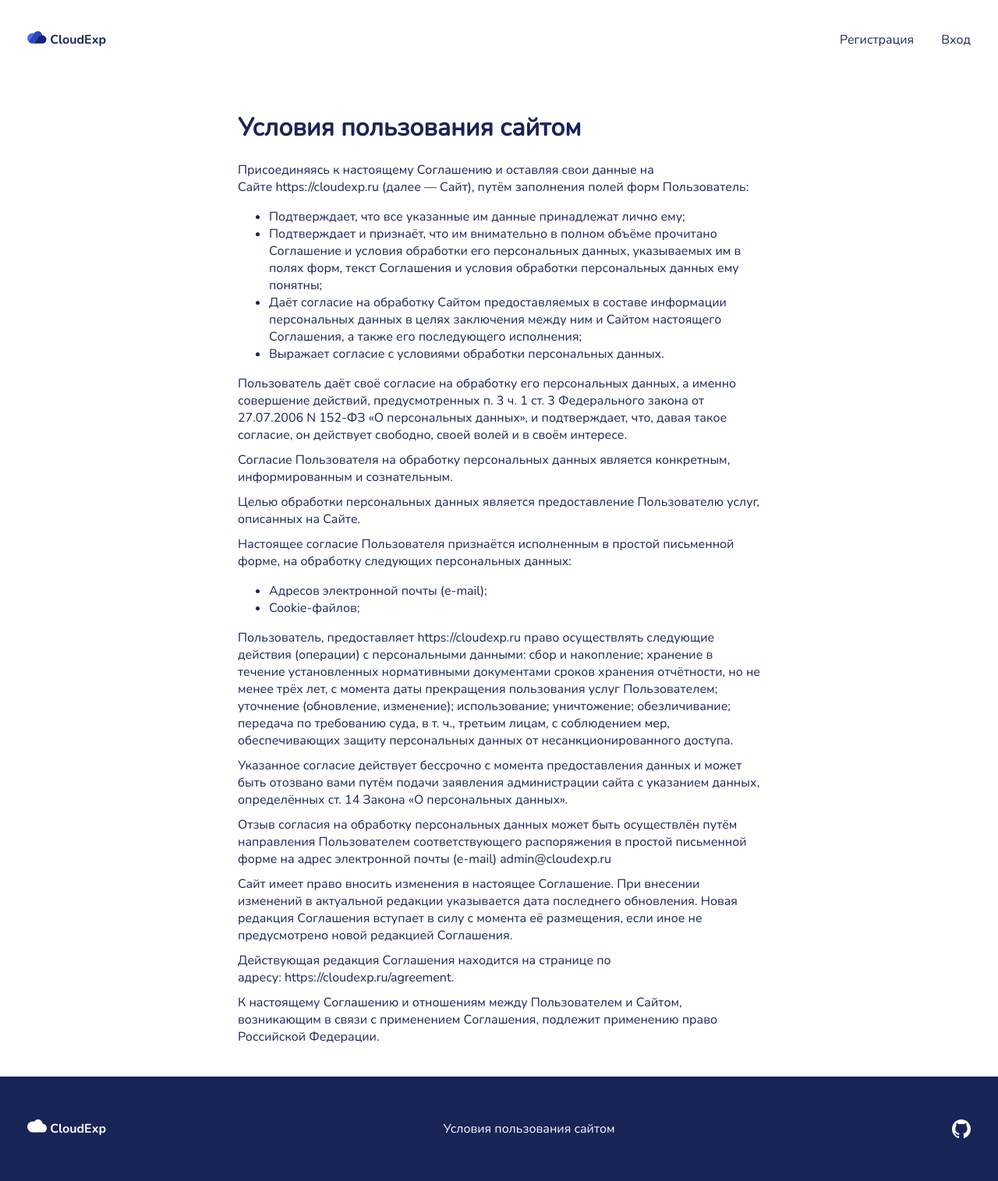
After one commit to Dislate/CloudExp, a Flask app: page /agreement in a window 1280 px wide. The commit adds this page. Shown: the whole page at 78% size. Run offline with Flask 2, Linux system fonts and the light colour scheme; data that the repository does not hold is empty; some libraries are stand-ins or nearby versions; some web fonts are replaced.

```diff
--- a/CloudExp/routes.py
+++ b/CloudExp/routes.py
@@ -1,6 +1,6 @@
 from flask import redirect, url_for, render_template, request, session, flash
 from CloudExp import app, db, bcrypt
-from CloudExp.models import users, languages, parts, chapters, tasks
+from CloudExp.models import users, languages, parts, chapters, tasks, seo
 from CloudExp.forms import RegistrationForm, LoginForm
 from flask_login import login_user, current_user, logout_user
 
@@ -12,6 +12,10 @@ def inject_languages():
 @app.route('/')
 def home():
     return render_template("index.html")
+
+@app.route('/agreement')
+def agreement():
+    return render_template("agreement.html")
 
 @app.route('/admin-panel', methods=['GET', 'POST'])
 def admin_panel():
@@ -46,6 +50,22 @@ def admin_panel():
             db.session.add(newChapter)
             db.session.commit()
             return redirect(url_for('admin_panel'))
+
+        try:
+            keywords = request.form['keywords_chapter']
+            description = request.form['description_chapter']
+        except:
+            pass
+        else:
+            if request.args.get('data_input_chapter'):
+                chapter = chapters.query.filter_by(id_chapter=request.args.get('data_input_chapter')).first()
+            else:
+                chapter = chapters.query.first()
+
+            chapter.seo.keywords = keywords
+            chapter.seo.description = description
+            db.session.commit()
+            return redirect(url_for('admin_panel', data_input_chapter=chapter.id_chapter))
 
         text_chapter = request.form['text_chapter']
         request_chapter = request.args.get('data_input_chapter')
@@ -85,6 +105,12 @@ def admin_panel():
                     obj_chapter = chapters.query.filter_by(id_chapter=data).first()
                 else:
                     obj_chapter = languages.query.first().part_list.first().chapter_list.first()
+
+                if not obj_chapter.seo:
+                    add_seo_chapter = seo(obj_chapter.id_chapter, '', '')
+                    db.session.add(add_seo_chapter)
+                    db.session.commit()
+
                 return render_template('admin-panel.html', langs=languages.query.all(), obj_chapter=obj_chapter, name_page='Админ-панель')
             else:
                 return render_template('admin-panel.html', langs=languages.query.all(), obj_chapter='', name_page='Админ-панель')
--- a/CloudExp/static/style.css
+++ b/CloudExp/static/style.css
@@ -274,7 +286,6 @@ a {
     max-width: 1210px;
     width: 100%;
     margin: 0 auto;
-    padding: 0 20px
 }
 
 header {
@@ -441,6 +452,10 @@ header {
     background-color: #192457;
     color: #fff;
     padding: 40px 0
+}
+
+.footer img {
+    width: 25px;
 }
 
 .footer__content {
@@ -1344,9 +1362,14 @@ input {
     margin-top: -8px
 }
 
-
 .admin-panel-main__btn{
     background: none;
     color: #192457;
 
 }
+
+.agreement__container {
+    max-width: 670px;
+    margin: auto;
+    margin: 80px auto 40px auto;
+}
--- /dev/null
+++ b/CloudExp/templates/agreement.html
@@ -0,0 +1,28 @@
+{% extends 'base.html' %}
+{% block title %}Условия пользования сайтом{% endblock %}
+{% block content %}
+<div class="agreement__container">
+    <h1>Условия пользования сайтом</h1>
+    <p>Присоединяясь к настоящему Соглашению и оставляя свои данные на Сайте https://cloudexp.ru (далее — Сайт), путём заполнения полей форм Пользователь:</p>
+    <ul>
+        <li>Подтверждает, что все указанные им данные принадлежат лично ему;</li>
+        <li>Подтверждает и признаёт, что им внимательно в полном объёме прочитано Соглашение и условия обработки его персональных данных, указываемых им в полях форм, текст Соглашения и условия обработки персональных данных ему понятны;</li>
+        <li>Даёт согласие на обработку Сайтом предоставляемых в составе информации персональных данных в целях заключения между ним и Сайтом настоящего Соглашения, а также его последующего исполнения;</li>
+        <li>Выражает согласие с условиями обработки персональных данных.</li>
+    </ul>
+    <p>Пользователь даёт своё согласие на обработку его персональных данных, а именно совершение действий, предусмотренных п. 3 ч. 1 ст. 3 Федерального закона от 27.07.2006 N 152-ФЗ «О персональных данных», и подтверждает, что, давая такое согласие, он действует свободно, своей волей и в своём интересе.</p>
+    <p>Согласие Пользователя на обработку персональных данных является конкретным, информированным и сознательным.</p>
+    <p>Целью обработки персональных данных является предоставление Пользователю услуг, описанных на Сайте.</p>
+    <p>Настоящее согласие Пользователя признаётся исполненным в простой письменной форме, на обработку следующих персональных данных:</p>
+    <ul>
+        <li>Адресов электронной почты (e-mail);</li>
+        <li>Cookie-файлов;</li>
+    </ul>
+    <p>Пользователь, предоставляет https://cloudexp.ru право осуществлять следующие действия (операции) с персональными данными: сбор и накопление; хранение в течение установленных нормативными документами сроков хранения отчётности, но не менее трёх лет, с момента даты прекращения пользования услуг Пользователем; уточнение (обновление, изменение); использование; уничтожение; обезличивание; передача по требованию суда, в т. ч., третьим лицам, с соблюдением мер, обеспечивающих защиту персональных данных от несанкционированного доступа.</p>
+    <p>Указанное согласие действует бессрочно с момента предоставления данных и может быть отозвано вами путём подачи заявления администрации сайта с указанием данных, определённых ст. 14 Закона «О персональных данных».</p>
+    <p>Отзыв согласия на обработку персональных данных может быть осуществлён путём направления Пользователем соответствующего распоряжения в простой письменной форме на адрес электронной почты (e-mail) admin@cloudexp.ru</p>
+    <p>Сайт имеет право вносить изменения в настоящее Соглашение. При внесении изменений в актуальной редакции указывается дата последнего обновления. Новая редакция Соглашения вступает в силу с момента её размещения, если иное не предусмотрено новой редакцией Соглашения.</p>
+    <p>Действующая редакция Соглашения находится на странице по адресу: <a href="{{url_for('agreement')}}">https://cloudexp.ru/agreement</a>.</p>
+    <p>К настоящему Соглашению и отношениям между Пользователем и Сайтом, возникающим в связи с применением Соглашения, подлежит применению право Российской Федерации.</p>
+</div>
+{% endblock %}
--- a/CloudExp/templates/base.html
+++ b/CloudExp/templates/base.html
@@ -1,11 +1,13 @@
 <!doctype html>
 <html>
 <head>
+  {% block head %}
   <title>{% block title %}{% endblock %}</title>
   <meta charset="UTF-8">
   <meta name="viewport" content="width=device-width, initial-scale=1.0">
   <link rel="shortcut icon" href=" {{url_for('static', filename='img/favicon.png')}} " type="image/x-icon">
   <link rel="stylesheet" type="text/css" href="{{ url_for('static', filename='style.css') }}">
+  {% endblock %}
 </head>
 <body>
   <nav class="mobile-nav none"><button class="hamburger"></button>
@@ -61,12 +63,15 @@
   <footer class="footer">
     <div class="container">
       <div class="footer__content grid">
-        <div class="logo"><a href=" {{url_for('home')}} ">CloudExp</a></div>
+        <div class="logo">
+          <img src="{{url_for('static', filename='img/white_logo.svg')}}" alt="CloudExp">
+          <a href=" {{url_for('home')}} ">CloudExp</a>
+        </div>
         <nav class="footer__nav">
           <ul class="grid">
-            <li><a href="#">Условия</a></li>
-            <li><a href="#">О нас</a></li>
-            <li><a href="#">Контакты</a></li>
+            <li><a href="{{url_for('agreement')}}">Условия пользования сайтом</a></li>
+            <!-- <li><a href="#">О нас</a></li>
+            <li><a href="#">Контакты</a></li> -->
           </ul>
         </nav>
         <ul class="footer__social grid">
--- a/CloudExp/templates/language.html
+++ b/CloudExp/templates/language.html
@@ -1,5 +1,5 @@
 {% extends 'base.html' %}
-{% block title %} {{name_page}} {% endblock %}
+{% block title %}{{name_page}}{% endblock %}
 {% block content %}
 <main class="languages-main">
     <div class="container">
@@ -14,7 +14,7 @@
             <div class="container">
                 <div class="languages-main__items grid">
                     {% for chapter in part.chapter_list %}
-                            <a class="languages-main__item unreaded" href=" {{url_for('getPart', language=lang.name_language, name_part=part.name_part, number_chapter=loop.index)}} ">{{ chapter.name_chapter }}</a>
+                            <a class="languages-main__item" href=" {{url_for('getPart', language=lang.name_language, name_part=part.name_part, number_chapter=loop.index)}} ">{{ chapter.name_chapter }}</a>
                     {% endfor %}
                 </div>
             </div>
--- a/CloudExp/templates/signup.html
+++ b/CloudExp/templates/signup.html
@@ -1,5 +1,5 @@
 {% extends "base.html" %}
-{% block title %} {{name_page}} {% endblock %}
+{% block title %}{{name_page}}{% endblock %}
 {% block content %}
 <main class="signup-main grid">
     <form action="#" method="POST" class="user-form">
```
Also changed, not shown: other parts of CloudExp/static/style.css (+31 -16 lines), CloudExp/models.py (+13 -3 lines), CloudExp/templates/admin-panel.html (+23 -10 lines), CloudExp/templates/index.html (+12 -7 lines), CloudExp/templates/part.html (+10 -2 lines), CloudExp/static/img/test.png (deleted), CloudExp/static/img/white_logo.svg (added).
